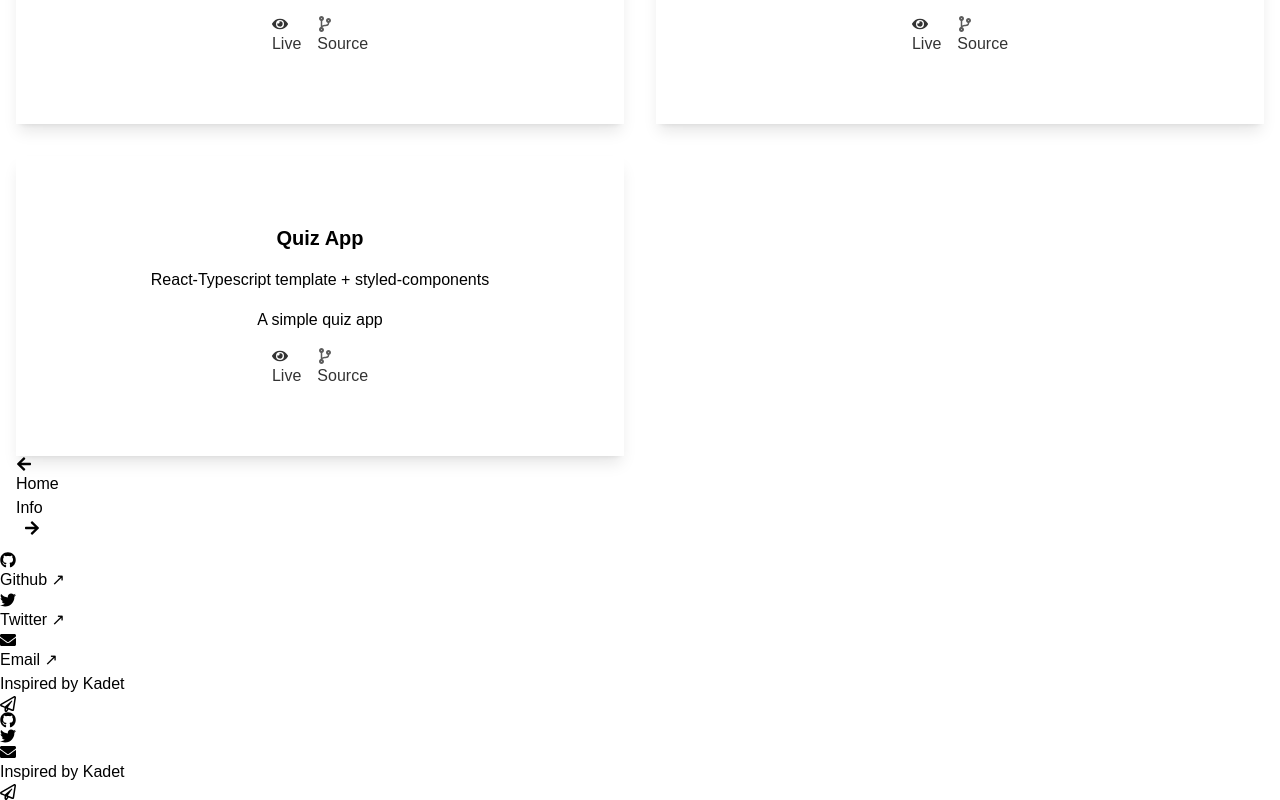
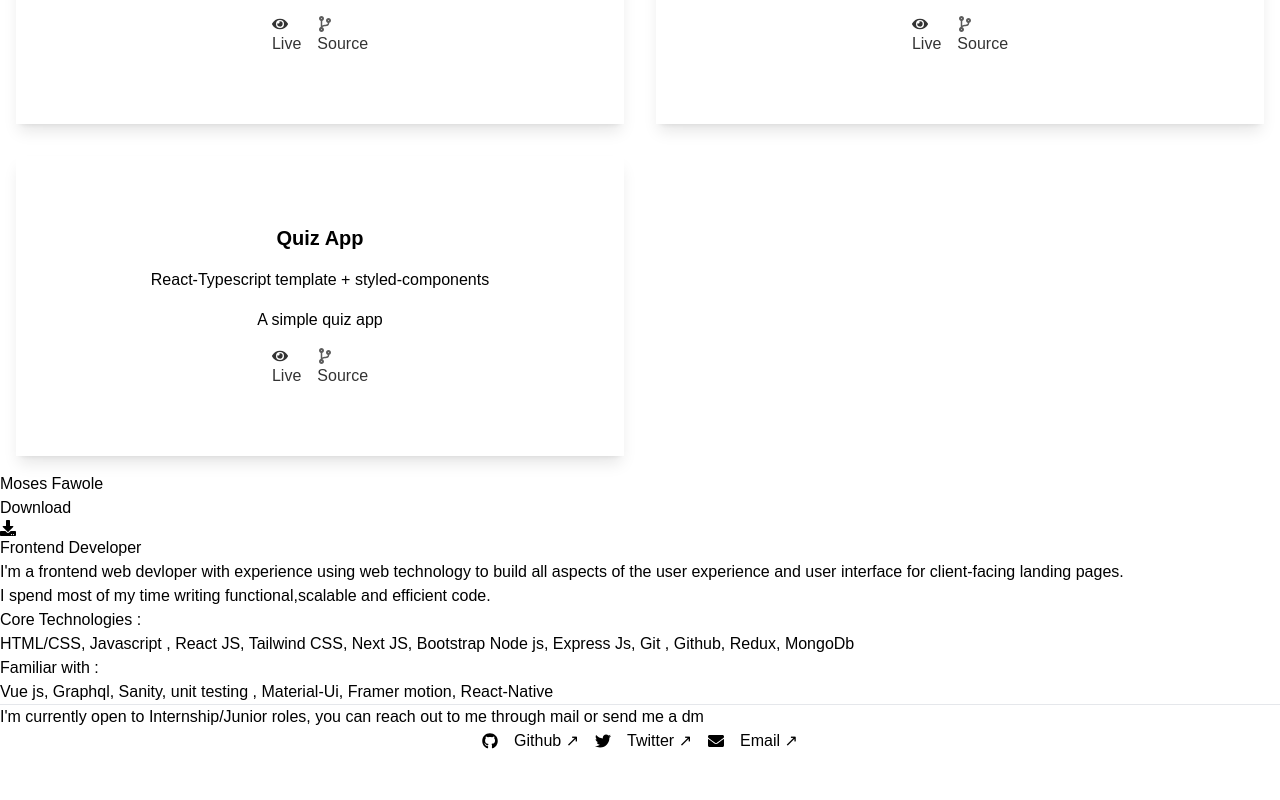
Before and after one commit to mosesfawole/portfolio, a React (Create React App) app: page / in a window 1280 px wide. Shown: the part 1264-2064 px from the top of the page. After the commit the page ends 2017 px from the top, so only its background shows below. Built offline with nearby package versions, Linux system fonts and the light colour scheme.

Commit message:
add resume

```diff
--- a/src/components/Footer.jsx
+++ b/src/components/Footer.jsx
@@ -4,17 +4,16 @@
   FaRegPaperPlane,
   FaTwitter,
 } from "react-icons/fa";
-import Avi from "../image/Banner.avif";
 const Footer = () => {
   return (
     <>
-      <div className=" ">
-        <div className="">
+      <div className="flex items-center  justify-center">
+        <div className="flex items-center  gap-4 ">
           <a
             rel="noreferrer"
             href="https://github.com/mosesfawole"
             target="_blank"
-            className=""
+            className="flex items-center gap-4"
           >
             <FaGithub className="" /> Github ↗
           </a>
@@ -23,7 +22,7 @@
             href="https://twitter.com/Pharwolehh"
             target="_blank"
             noreferrer="true"
-            className=""
+            className="flex items-center gap-4"
           >
             <FaTwitter className="" /> Twitter ↗
           </a>
@@ -32,32 +31,15 @@
             href="mailto:pharwoleh.dev@gmail.com"
             target="_blank"
             noreferrer="true"
-            className=" "
+            className=" flex items-center gap-4"
           >
             <FaEnvelope className="" /> Email ↗
           </a>
         </div>
-        <div className="">
-          <p className="  ">
-            Inspired by{" "}
-            <a
-              rel="noreferrer"
-              className=""
-              href="https://kadet.dev/"
-              target="_blank"
-            >
-              Kadet{""}
-              <span className="">
-                {" "}
-                <FaRegPaperPlane />
-              </span>
-            </a>
-          </p>
-        </div>
       </div>
 
       {/* mobile view */}
-      <div className="">
+      <div className="md:hidden">
         <div className="">
           <a
             rel="noreferrer"
--- a/src/pages/Home.jsx
+++ b/src/pages/Home.jsx
@@ -74,6 +74,7 @@
             <div className="">
               <HeroText />
               <Projects />
+              <Resume />
             </div>
           </motion.div>
         </div>
--- a/src/pages/Projects.jsx
+++ b/src/pages/Projects.jsx
@@ -80,24 +80,6 @@
             ))}
           </div>
         </div>
-
-        <div className="">
-          <div className="  ">
-            <button className="">
-              <Link className="" to="/">
-                <FaArrowLeft className="" /> Home
-              </Link>
-            </button>
-          </div>
-
-          <div className="  ">
-            <button className="">
-              <Link className="" to="/info">
-                Info <FaArrowRight className="ml-2 " />
-              </Link>
-            </button>
-          </div>
-        </div>
       </div>
     </div>
   );
```
